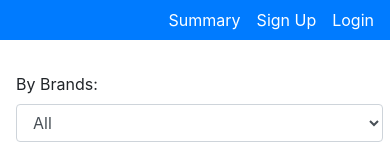
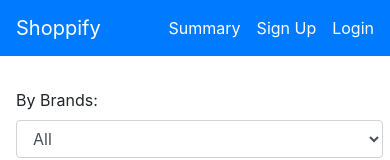
Before and after one commit to Gulsonmahesh/capstone-react, a React (Create React App) app: page / in a window 390 px wide. Shown: the top 160 px of the page. Built offline with nearby package versions, Linux system fonts and the light colour scheme; data requests are answered from the project's data file.

Commit message:
updating feedbacks

```diff
--- a/src/components/layout/Navbar.jsx
+++ b/src/components/layout/Navbar.jsx
@@ -12,7 +12,7 @@
     return (
         <div className = "container-fluid p-0">
             <Navbar color="light" expand="lg"  className="bg-primary">
-                <NavbarBrand href="/" className="mx-lg-3 mx-0 d-none d-lg-block d-md-block text-white">Shoppify</NavbarBrand>
+                <NavbarBrand href="/" className="mx-lg-3 mx-0 d-inline-block d-lg-block d-md-block text-white">Shoppify</NavbarBrand>
                 { (userDetails.loginStatus) ? <SignOut /> :  <SignIn /> }
             </Navbar>
         </div>
--- a/src/components/product/Addproduct.jsx
+++ b/src/components/product/Addproduct.jsx
@@ -19,7 +19,6 @@
     }
 
     componentDidMount() {
-        document.querySelector('html').style.overflow = 'auto';
         if(this.props.match.params.id) {
             setTimeout(() => {
                 if (this.props.product !== null) {
--- a/src/components/product/Checkout.jsx
+++ b/src/components/product/Checkout.jsx
@@ -24,8 +24,6 @@
   }
 
   setpagevisibility = (displayType) => {
-    (document.querySelector("#cartlistitem")) && (document.querySelector("#cartlistitem").style.display = displayType);
-    document.querySelector('html').style.overflow = 'hidden';
     this.getProductPricetotal();
   }
 
--- a/src/components/product/ProductDetails.jsx
+++ b/src/components/product/ProductDetails.jsx
@@ -12,7 +12,6 @@
         productDetails: null};
     }
     componentDidMount() {
-        document.querySelector('html').style.overflow = 'auto';
         fetch(`${API_BASE_ADDRESS}/modals?name=${this.state.viewproduct}`).then(res => res.json()).then (
             result =>  {
                 this.setState({productDetails : result[0]});
--- a/src/components/product/Summery.jsx
+++ b/src/components/product/Summery.jsx
@@ -23,13 +23,9 @@
             userDetails = JSON.parse(sessionStorage.getItem('userStatus')).user[0];
             this.setState({userStatus : userDetails.admin})
         }
-        document.querySelector('html').style.overflow = 'auto';
         fetch(`${API_BASE_ADDRESS}/productsmostviewed?_sort=id`)
         .then(res => res.json())
         .catch( error => { console.log(error)})
-    }
-    componentWillUnmount() {
-        document.querySelector('html').style.overflow = 'hidden';
     }
     gotoaddproduct = () => {
         this.props.history.push('/addproduct');
--- a/src/components/product/product.jsx
+++ b/src/components/product/product.jsx
@@ -13,9 +13,6 @@
     const openProduct = (product) => {
         history.push({pathname: `/product/${product.name}`});
     }
-    useEffect(() => {
-        document.querySelector('html').style.overflow = 'hidden !important';
-    },[])
     function addtoCart(selectedProduct) {
         if(checkDuplicate(selectedProduct.id)) {
             alert('Product already Exist in the cart')
--- a/src/index.css
+++ b/src/index.css
@@ -2,6 +2,7 @@
   margin: 0;
   padding: 0;
   box-sizing: border-box;
+  overflow: auto !important;
 }
 
 body {
```
Also changed, not shown: 2 other files (tests, documents, lock files or other folders).
